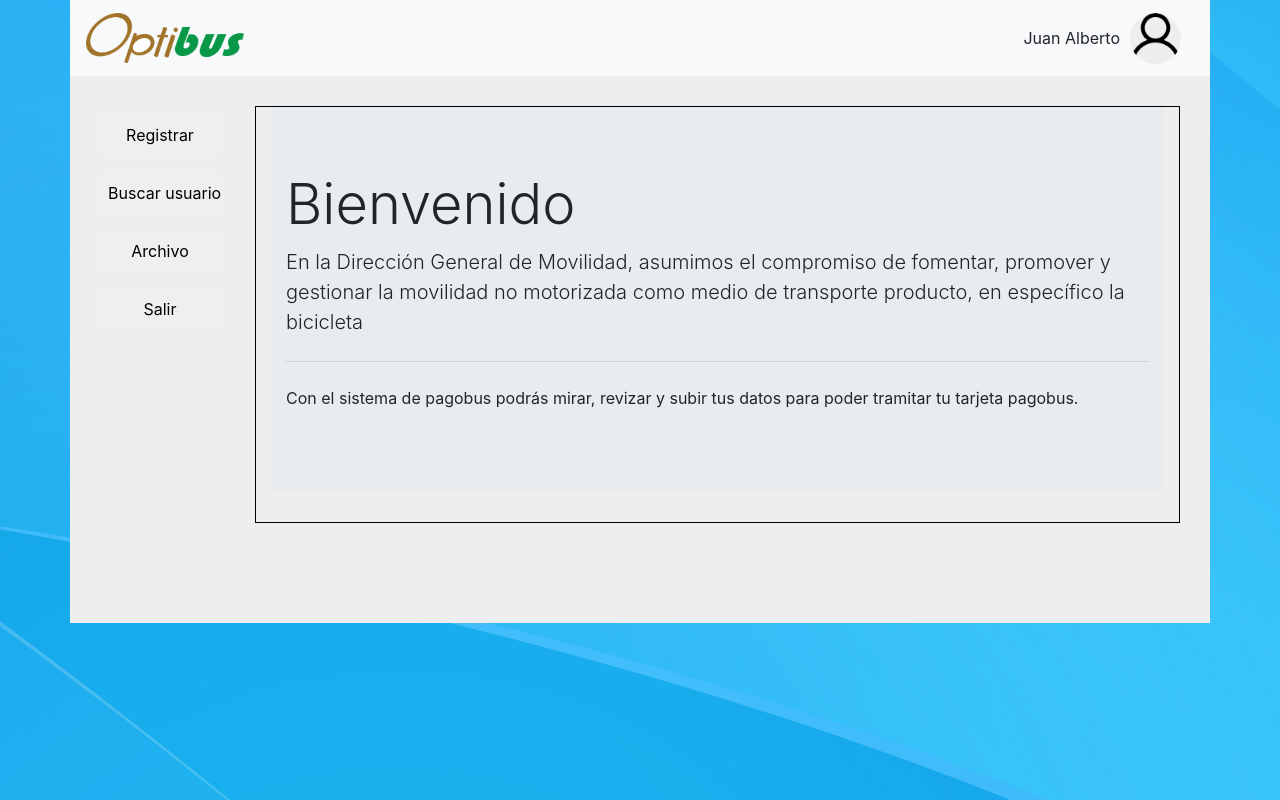
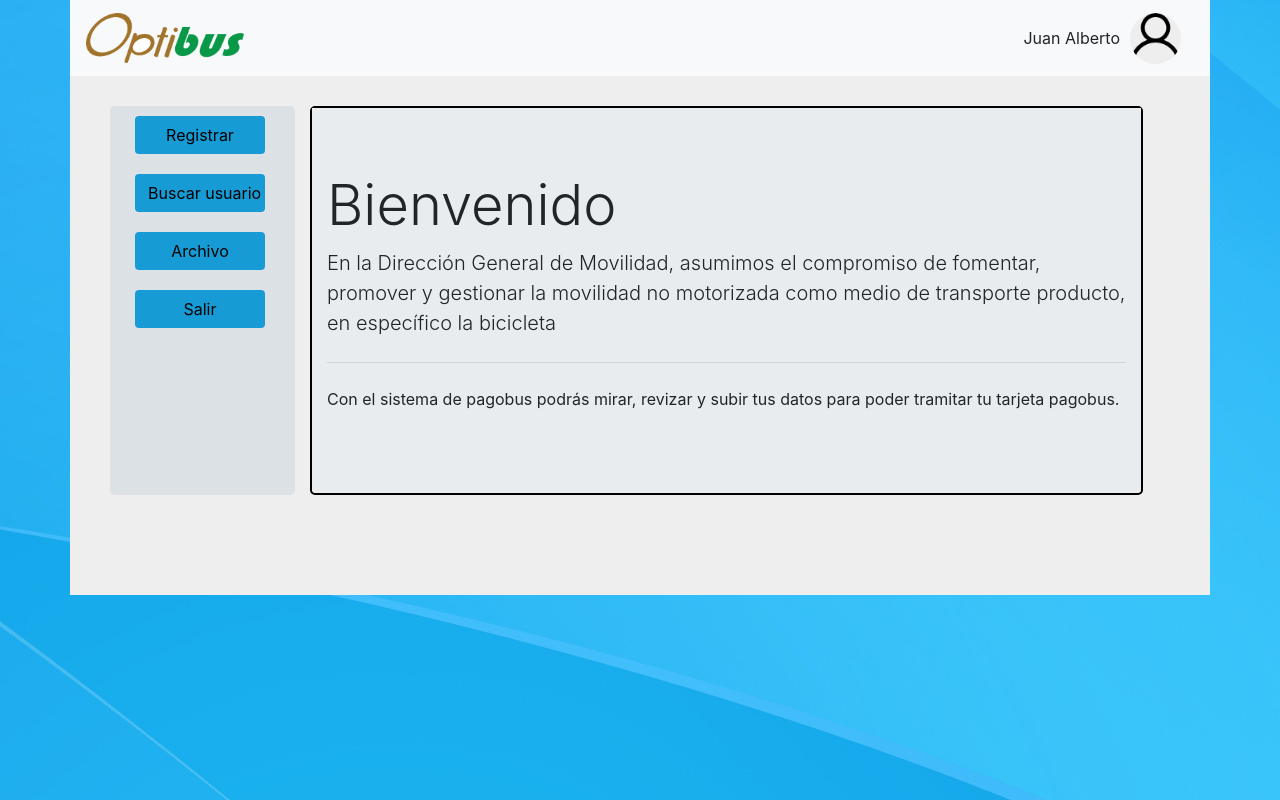
Before and after one commit to jalector/pagobus-online, a PHP site: page /app/admin/home.html in a window 1280 px wide. Run offline with PHP 8.4, Linux system fonts and the light colour scheme.

Commit message:
modificaciones

```diff
--- a/app/admin/home.html
+++ b/app/admin/home.html
@@ -37,7 +37,7 @@
     </nav>
 
     <div class="container-fluid row" style="margin-top:30px">
-      <!-- Barra lateral izquierda -->
+      <!-- Contenedor lateral izquierdo -->
       <div id="izq-contenedor" class="col-md-2">
         <button id="btn-registrar" type="button" class="btn boton-opcion">Registrar</button>
         <button id="btn-busuario" type="button" class="btn boton-opcion">Buscar usuario</button>
@@ -45,8 +45,8 @@
         <button id="btn-salir" type="button" class="btn boton-opcion">Salir</button>
 
       </div>
-
-      <div class="col-md-10" style="border:1px solid black">
+      <!-- Contenedor lateral derecho -->
+      <div id="der-contenedor" class="col-md-9" >
           <div class="jumbotron jumbotron-fluid">
               <div class="container">
                 <h3 class="display-4">Bienvenido</h1>
--- a/css/admin/main.css
+++ b/css/admin/main.css
@@ -13,14 +13,24 @@
 }
 #main-contenedor{
     padding:0px 0px 100px 0px;
-    height: 100%;
     background: #eee;
 
 }
-#main-contenedor{
-    padding:0px 0px 100px 0px;
-    background: #eee;
 
+#izq-contenedor{
+    background: #dce1e6;
+    margin: 0px 15px 0px 40px;
+    border-radius: 5px;
+}
+
+#der-contenedor{
+    border:2px solid black;
+    border-radius: 5px;
+    padding:0px;
+}
+
+#der-contenedor .jumbotron{
+    margin-bottom: 2px;
 }
 
 body{
@@ -31,7 +41,9 @@ body{
 .boton-opcion{
     margin: 10px;
     width: 130px;
+    background-color: #169bd5;
 }
+/*009900*/
 .test{
     border: 1px solid black;
     border-radius: 10px;
```
